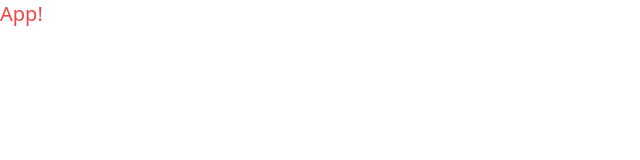
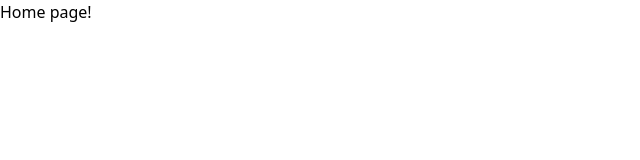
Before and after one commit to kamzzi/NextFlux, a React (Vite) app: page / in a window 1280 px wide. Shown: the top 160 px of the page, without its empty margins (0-640 px from the left). Built offline with nearby package versions, Linux system fonts and the light colour scheme.

Commit message:
feat: react-router
Add react-router, react-router dom with all tests packages.
Setup example home route.

```diff
--- a/package.json
+++ b/package.json
@@ -19,6 +19,8 @@
     "@testing-library/react": "^15.0.4",
     "@types/react": "^18.2.66",
     "@types/react-dom": "^18.2.22",
+    "@types/react-router": "^5.1.20",
+    "@types/react-router-dom": "^5.3.3",
     "@typescript-eslint/eslint-plugin": "^7.2.0",
     "@typescript-eslint/parser": "^7.2.0",
     "@vitejs/plugin-react": "^4.2.1",
@@ -28,6 +30,8 @@
     "eslint-plugin-react-refresh": "^0.4.6",
     "jsdom": "^24.0.0",
     "postcss": "^8.4.38",
+    "react-router": "^6.23.0",
+    "react-router-dom": "^6.23.0",
     "tailwindcss": "^3.4.3",
     "typescript": "^5.2.2",
     "vite": "^5.2.0",
--- a/src/App.tsx
+++ b/src/App.tsx
@@ -1,3 +1,13 @@
+import { BrowserRouter, Route, Routes } from "react-router-dom";
+import { Home } from "./pages/Home";
+import { RoutesEnum } from "./types/shared";
+
 export const App = () => {
-  return <h1 className="text-xl text-red-500">App!</h1>;
+  return (
+    <BrowserRouter>
+      <Routes>
+        <Route element={<Home />} path={RoutesEnum.HOME} />
+      </Routes>
+    </BrowserRouter>
+  );
 };
--- /dev/null
+++ b/src/pages/Home.tsx
@@ -0,0 +1,3 @@
+export const Home = () => {
+  return <h1>Home page!</h1>;
+};
--- /dev/null
+++ b/src/types/shared.ts
@@ -0,0 +1,3 @@
+export enum RoutesEnum {
+  HOME = "/",
+}
```
Also changed, not shown: 1 other file (tests, documents, lock files or other folders).
